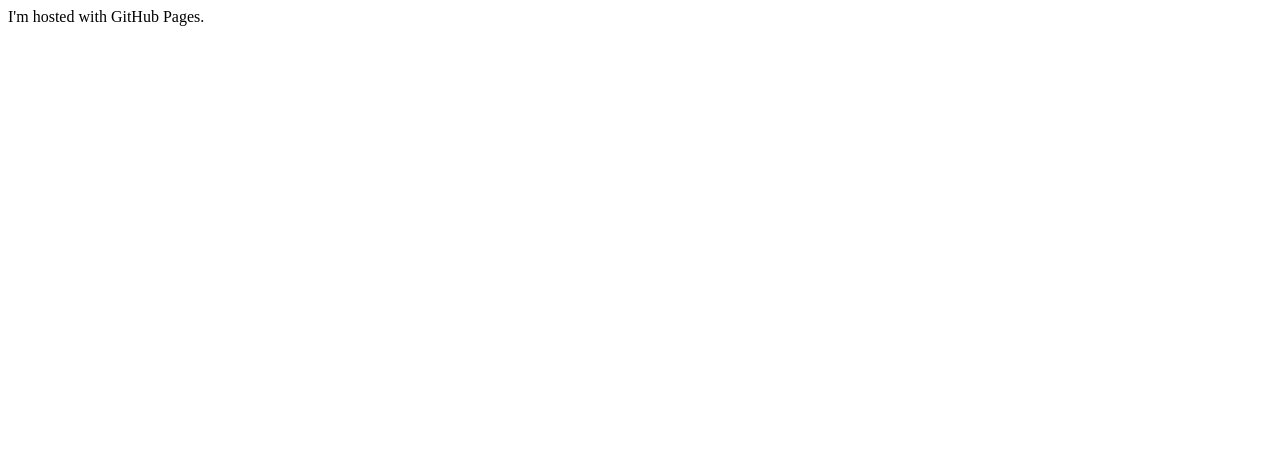
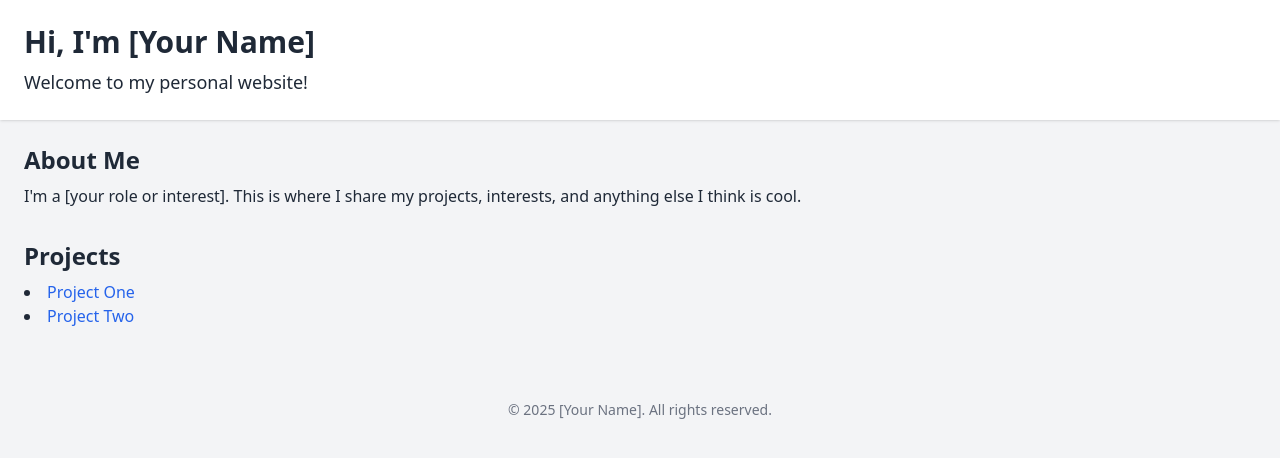
Before and after one commit to willfleischer/willfleischer.github.io, a plain HTML site: page index.html in a window 1280 px wide. Drawn offline with nearby package versions, Linux system fonts and the light colour scheme.

Commit message:
added tailwind and basic layout

```diff
--- a/index.html
+++ b/index.html
@@ -1,13 +1,36 @@
 <!DOCTYPE html>
 <html lang="en">
 <head>
-	<meta charset="utf-8">
-	<meta name="viewport" content="width=device-width, initial-scale=1">
-	<title>Will Fleischer's Website</title>
-	<link rel="stylesheet" href="">
+  <meta charset="UTF-8" />
+  <meta name="viewport" content="width=device-width, initial-scale=1.0" />
+  <title>Your Name</title>
+  <script src="https://cdn.tailwindcss.com"></script>
 </head>
+<body class="bg-gray-100 text-gray-800 font-sans">
+  <header class="bg-white shadow p-6">
+    <h1 class="text-3xl font-bold">Hi, I'm [Your Name]</h1>
+    <p class="text-lg mt-2">Welcome to my personal website!</p>
+  </header>
 
-<body>I'm hosted with GitHub Pages. </body>
+  <main class="p-6">
+    <section class="mb-8">
+      <h2 class="text-2xl font-semibold mb-2">About Me</h2>
+      <p>
+        I'm a [your role or interest]. This is where I share my projects, interests, and anything else I think is cool.
+      </p>
+    </section>
 
+    <section>
+      <h2 class="text-2xl font-semibold mb-2">Projects</h2>
+      <ul class="list-disc list-inside">
+        <li><a href="#" class="text-blue-600 hover:underline">Project One</a></li>
+        <li><a href="#" class="text-blue-600 hover:underline">Project Two</a></li>
+      </ul>
+    </section>
+  </main>
+
+  <footer class="text-center text-sm text-gray-500 mt-12 mb-4">
+    © 2025 [Your Name]. All rights reserved.
+  </footer>
 </body>
 </html>
```
